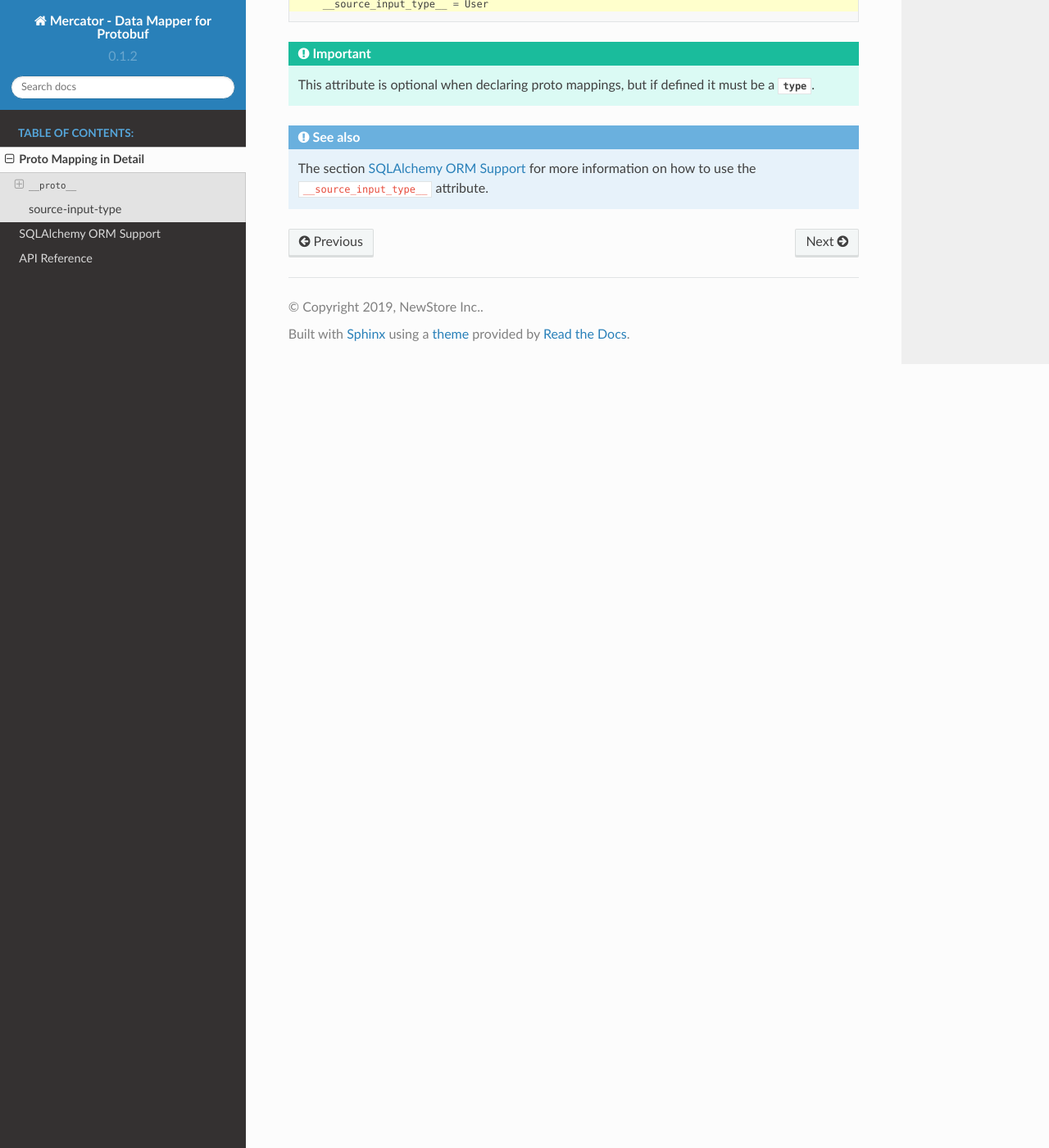
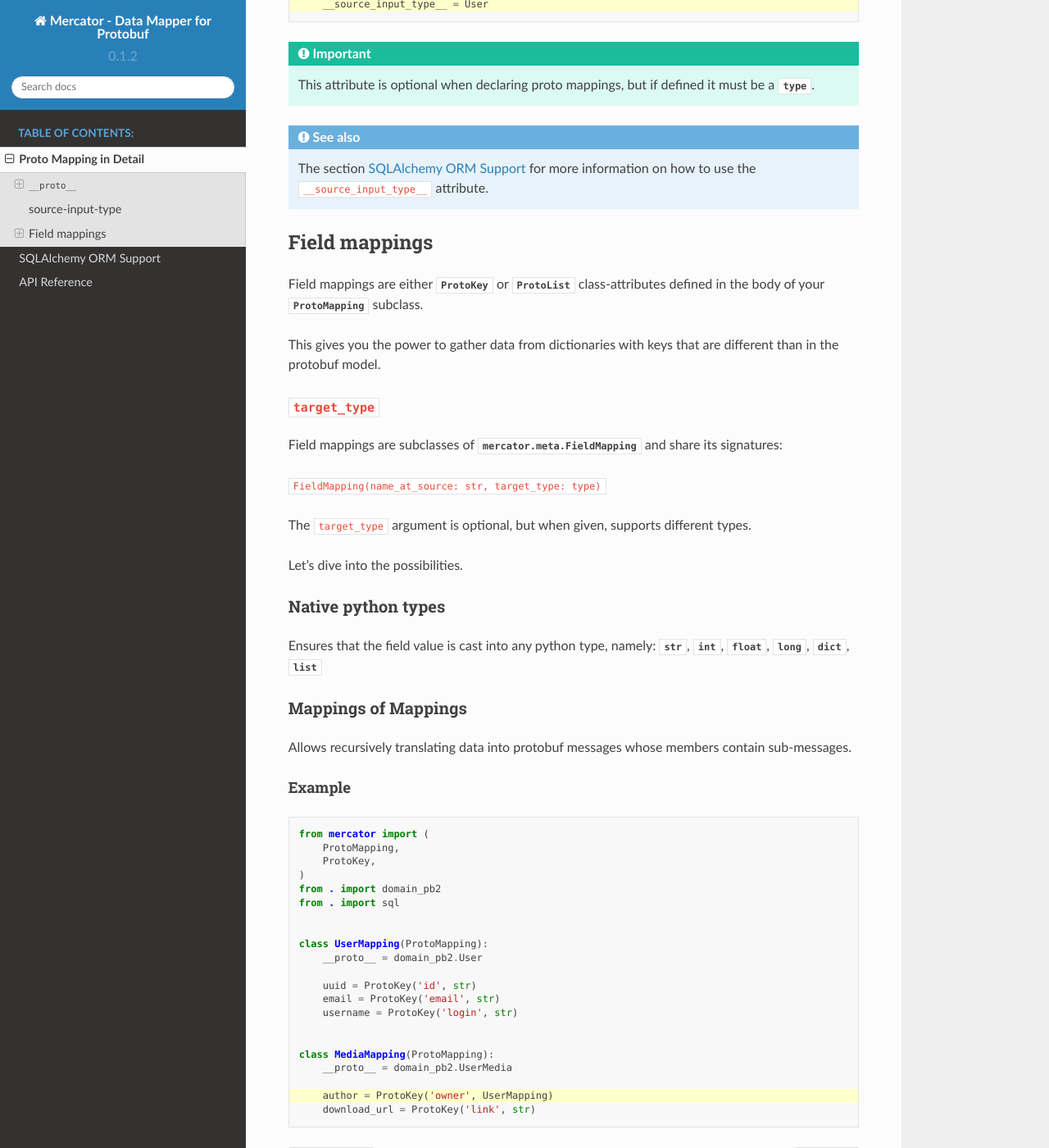
Before and after one commit to NewStore/mercator, a Sphinx documentation site: the page built from docs/source/proto-mapping.rst, in a window 1280 px wide and 1400 px high, scrolled down 1243 px. Shown: the whole window at 82% size. Built offline with Sphinx 7.4.7 and the Read the Docs theme 2.0.0, drawn with Linux system fonts in a browser that asks for light colours.

Commit message:
introduce documentation of field mappings

```diff
--- a/docs/source/proto-mapping.rst
+++ b/docs/source/proto-mapping.rst
@@ -77,3 +77,73 @@ This feature was primarily designed to support `SQLAlchemy ORM models <https://d
 
 .. seealso:: The section :ref:`SQLAlchemy Support` for more information on
              how to use the ``__source_input_type__`` attribute.
+
+
+.. _field mapping:
+
+Field mappings
+--------------
+
+Field mappings are either :py:class:`~mercator.ProtoKey` or
+:py:class:`~mercator.ProtoList` class-attributes defined in the body
+of your :py:class:`~mercator.ProtoMapping` subclass.
+
+This gives you the power to gather data from dictionaries with keys
+that are different than in the protobuf model.
+
+
+.. _target-type:
+
+``target_type``
+~~~~~~~~~~~~~~~
+
+Field mappings are subclasses of :py:class:`mercator.meta.FieldMapping` and share its signatures:
+
+``FieldMapping(name_at_source: str, target_type: type)``
+
+The ``target_type`` argument is optional, but when given, supports different types.
+
+Let's dive into the possibilities.
+
+.. _target-type-native:
+
+Native python types
+~~~~~~~~~~~~~~~~~~~
+
+Ensures that the field value is cast into any python type, namely: :py:class:`str`, :py:class:`int`, :py:class:`float`, :py:class:`long`, :py:class:`dict`, :py:class:`list`
+
+
+Mappings of Mappings
+~~~~~~~~~~~~~~~~~~~~
+
+Allows recursively translating data into protobuf messages whose
+members contain sub-messages.
+
+
+Example
+.......
+
+.. code-block:: python
+   :emphasize-lines: 20
+
+   from mercator import (
+       ProtoMapping,
+       ProtoKey,
+   )
+   from . import domain_pb2
+   from . import sql
+
+
+   class UserMapping(ProtoMapping):
+       __proto__ = domain_pb2.User
+
+       uuid = ProtoKey('id', str)
+       email = ProtoKey('email', str)
+       username = ProtoKey('login', str)
+
+
+   class MediaMapping(ProtoMapping):
+       __proto__ = domain_pb2.UserMedia
+
+       author = ProtoKey('owner', UserMapping)
+       download_url = ProtoKey('link', str)
```
Also changed, not shown: 1 other file.
